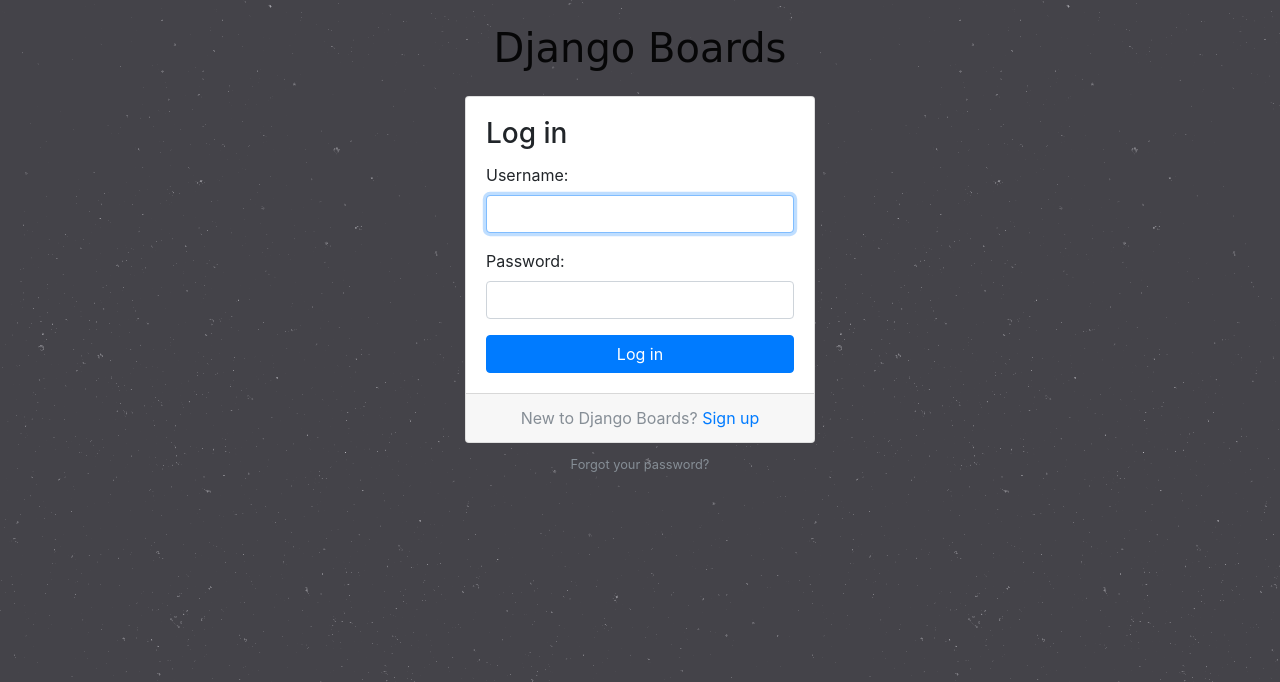
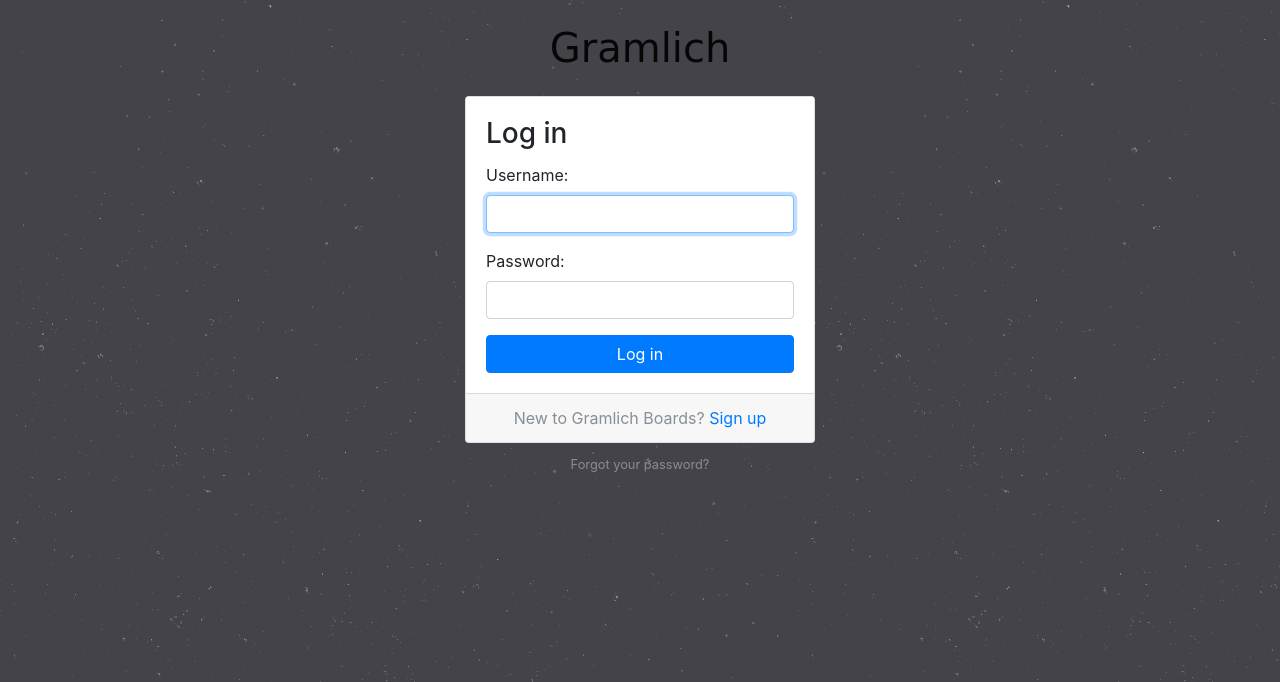
Before and after one commit to Gramlich/WGK, a Django app: page /login/ in a window 1280 px wide. Shown: the top 682 px of the page. Run offline with Django 3.2, Linux system fonts and the light colour scheme; parts of the project's set-up code (start-up, migrations or seed data) failed here and were passed over; some libraries are stand-ins or nearby versions; some web fonts are replaced.

Commit message:
edited headers

```diff
--- a/templates/base.html
+++ b/templates/base.html
@@ -2,7 +2,7 @@
 <html>
 <head>
     <meta charset="utf-8">
-    <title>{% block title %}Django Boards{% endblock %}</title>
+    <title>{% block title %}Gramlich{% endblock %}</title>
     <link href="https://fonts.googleapis.com/css?family=Peralta" rel="stylesheet">
     <link rel="stylesheet" href="{% static 'css/bootstrap.min.css' %}">
     <link rel="stylesheet" href="{% static 'css/app.css' %}">
@@ -13,7 +13,7 @@
 
     <nav class="navbar navbar-expand-sm navbar-dark bg-dark">
         <div class="container">
-            <a class="navbar-brand" href="{% url 'home' %}">Django Boards</a>
+            <a class="navbar-brand" href="{% url 'home' %}">Gramlich</a>
             <button class="navbar-toggler" type="button" data-toggle="collapse" data-target="#mainMenu" aria-controls="mainMenu" aria-expanded="false"
                     aria-label="Toggle navigation">
                 <span class="navbar-toggler-icon"></span>
--- a/templates/base_accounts.html
+++ b/templates/base_accounts.html
@@ -9,7 +9,7 @@
 {% block body %}
     <div class="container">
         <h1 class="text-center logo my-4">
-            <a href="{% url 'home' %}">Django Boards</a>
+            <a href="{% url 'home' %}">Gramlich</a>
         </h1>
         {% block content %}
         {% endblock %}
--- a/templates/login.html
+++ b/templates/login.html
@@ -1,6 +1,6 @@
 {% extends 'base_accounts.html' %}
 
-{% block title %}Log in to Django Boards{% endblock %}
+{% block title %}Log in to Gramlich Boards{% endblock %}
 
 {% block content %}
     <div class="row justify-content-center">
@@ -16,7 +16,7 @@
                     </form>
                 </div>
                 <div class="card-footer text-muted text-center">
-                    New to Django Boards? <a href="{% url 'signup' %}">Sign up</a>
+                    New to Gramlich Boards? <a href="{% url 'signup' %}">Sign up</a>
                 </div>
             </div>
             <div class="text-center py-2">
```
Also changed, not shown: GramlichBoards/settings.py (+9 -5 lines).
